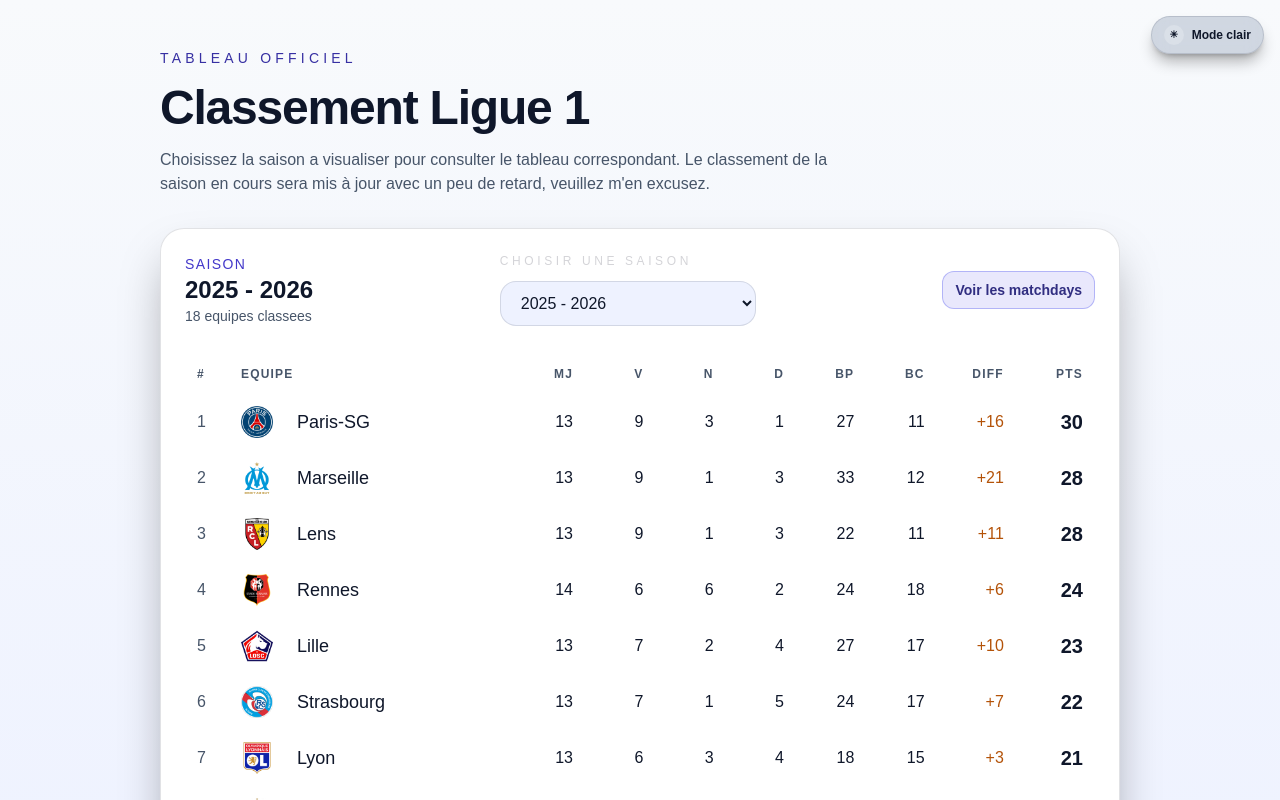
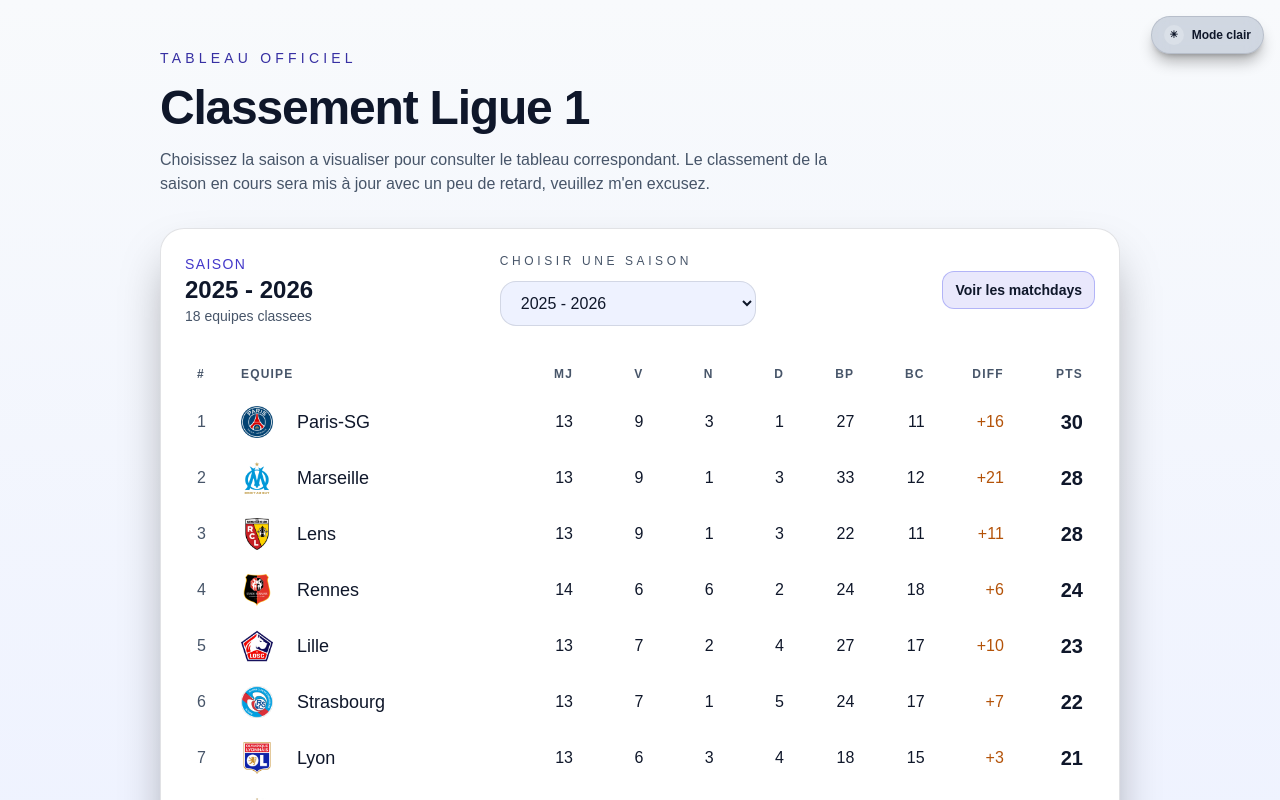
Before and after one commit to RichardFLW/OddsEngine, a Next.js app: page / in a window 1280 px wide. Shown: the top 800 px of the page. Built offline with nearby package versions, Linux system fonts and the light colour scheme.

Commit message:
différence contraste

```diff
--- a/app/components/Ligue1Standings.tsx
+++ b/app/components/Ligue1Standings.tsx
@@ -63,7 +63,7 @@
 
         <Link
           href="/matchdays"
-          className="w-full rounded-xl border border-indigo-500/30 bg-indigo-600/10 px-3 py-2 text-xs font-semibold text-indigo-100 transition hover:border-indigo-300 hover:bg-indigo-500/20 sm:w-auto sm:text-sm"
+          className="cta-link w-full rounded-xl border border-indigo-500/30 bg-indigo-600/10 px-3 py-2 text-xs font-semibold text-indigo-100 transition hover:border-indigo-300 hover:bg-indigo-500/20 sm:w-auto sm:text-sm"
         >
           Voir les matchdays
         </Link>
--- a/app/globals.css
+++ b/app/globals.css
@@ -66,8 +66,23 @@
   color: var(--muted) !important;
 }
 
+[data-theme="light"] .text-zinc-300 {
+  color: var(--muted) !important;
+}
+
 [data-theme="light"] .text-indigo-100 {
   color: #312e81 !important;
+}
+
+[data-theme="light"] .cta-link {
+  color: #0f172a !important;
+  border-color: rgba(79, 70, 229, 0.4) !important;
+  background-color: rgba(99, 102, 241, 0.12) !important;
+}
+
+[data-theme="light"] .cta-link:hover {
+  border-color: rgba(79, 70, 229, 0.7) !important;
+  background-color: rgba(79, 70, 229, 0.18) !important;
 }
 
 [data-theme="light"] .text-indigo-300 {
```
